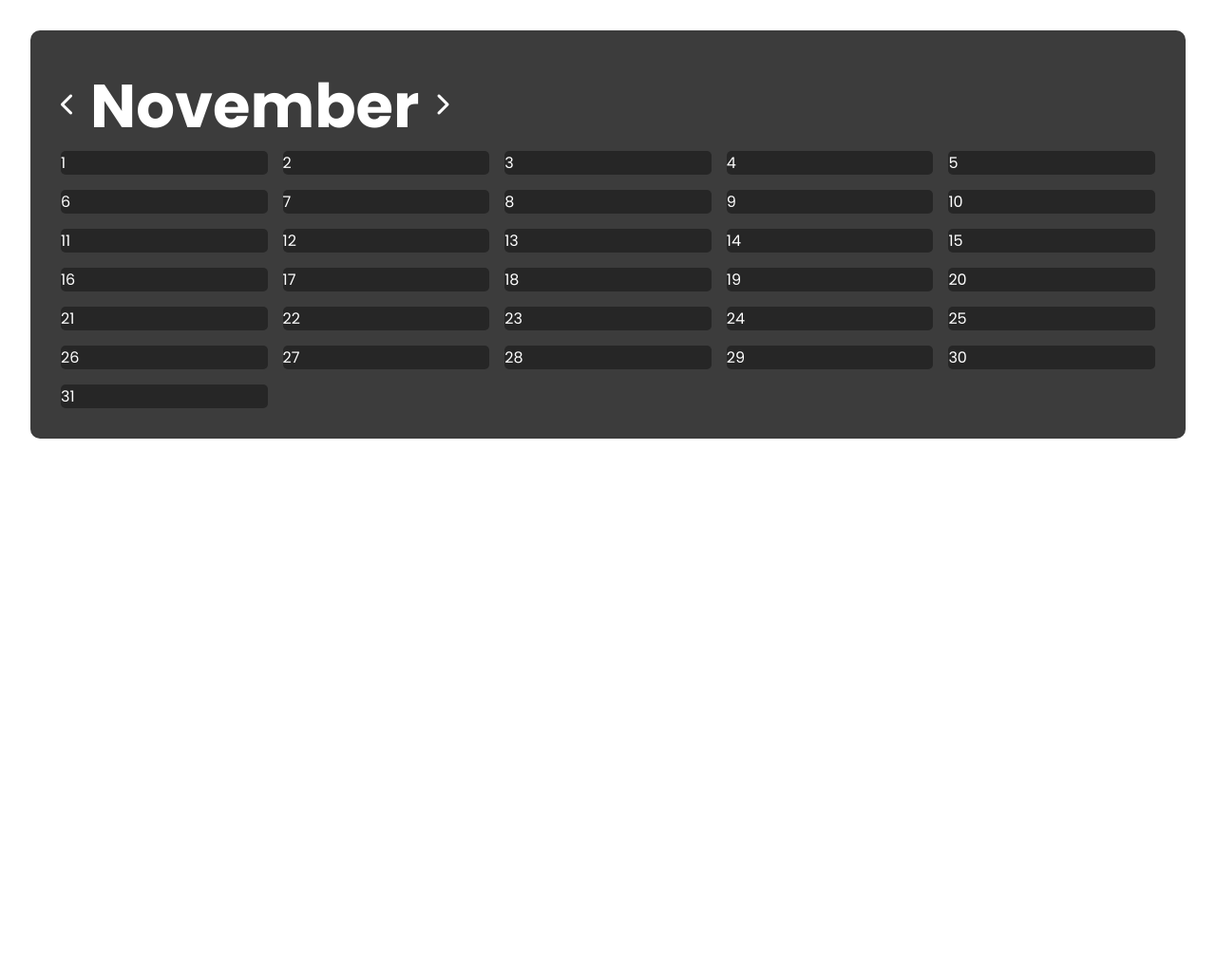
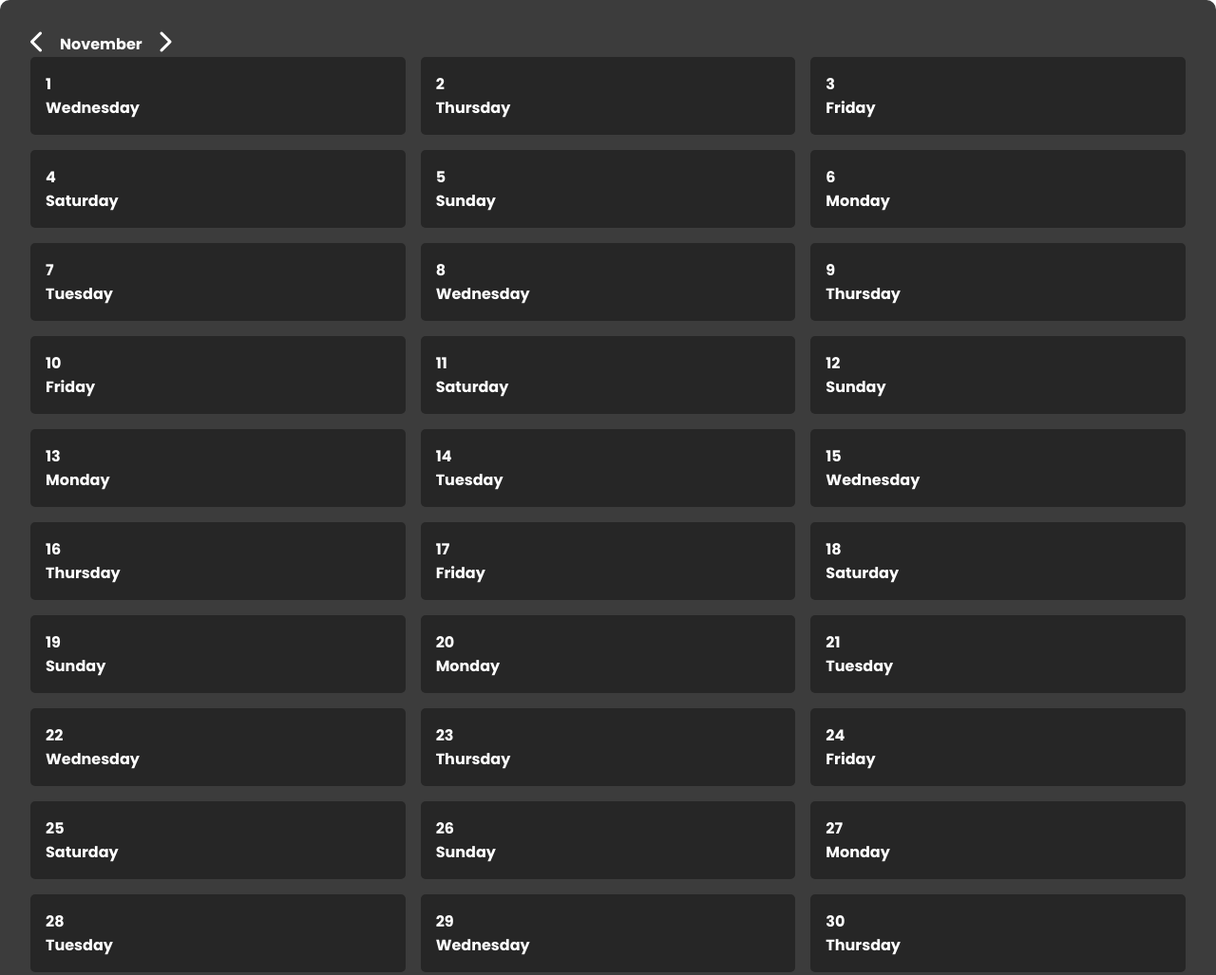
Before and after one commit to jolley34/calender-cypress-project, a website: page public/index.html in a window 1280 px wide. Shown: the top 1027 px of the page at 95% size. Before the commit the page ends 800 px from the top, so only its background shows below. Drawn offline with Linux system fonts and the light colour scheme.

Commit message:
fixed_weekdays_months

```diff
--- a/public/main.js
+++ b/public/main.js
@@ -1,45 +1,68 @@
 window.addEventListener("DOMContentLoaded", main);
 
 const monthNames = [
-  "January",
-  "February",
-  "March",
-  "April",
-  "May",
-  "June",
-  "July",
-  "August",
-  "September",
-  "October",
-  "November",
-  "December",
+  "January", "February", "March", "April", "May", "June",
+  "July", "August", "September", "October", "November", "December"
+];
+const dayNames = [
+  "Sunday", "Monday", "Tuesday", "Wednesday", "Thursday", "Friday", "Saturday"
 ];
 
-const date = new Date();
-const monthNow = date.getMonth();
-console.log(monthNames[monthNow]);
+let currentMonthIndex = new Date().getMonth();
 
 function main() {
-  console.log("Hi students!");
-  // Init today view
-  // Init todos list
-  // Init calendar
+  updateCalendarDays();
+
+  const monthElement = document.querySelector(".month");
+  monthElement.textContent = `${monthNames[currentMonthIndex]}`;
+
+  const prevMonthIcon = document.querySelector(".prev-month");
+  const nextMonthIcon = document.querySelector(".next-month");
+
+  prevMonthIcon.addEventListener("click", showPreviousMonth);
+  nextMonthIcon.addEventListener("click", showNextMonth);
+}
+
+function updateCalendarDays() {
   const calendar = document.querySelector(".app-calendar");
+  calendar.innerHTML = "";
 
-  // Hämta dagarna
-  for (let day = 1; day <= 31; day++) {
-    // Skapar grid-card elementet
+  const daysInMonth = new Date(
+    new Date().getFullYear(),
+    currentMonthIndex + 1,
+    0
+  ).getDate();
+
+  for (let day = 1; day <= daysInMonth; day++) {
+    const currentDate = new Date(new Date().getFullYear(), currentMonthIndex, day);
     const dayCard = document.createElement("div");
-    // Skapar klassnamnet på grid-card elementet
     dayCard.classList.add("day-card");
-    // appendar in dag funktioner in i dayCard Diven
-    dayCard.textContent = `${day}`;
+
+    const dayNumber = document.createElement("h1");
+    dayNumber.textContent = `${day}`;
+    dayCard.appendChild(dayNumber);
+
+    const dayOfWeek = document.createElement("h1");
+    dayOfWeek.textContent = `${dayNames[currentDate.getDay()]}`;
+    dayCard.appendChild(dayOfWeek);
+
     calendar.append(dayCard);
   }
+}
 
-  const monthContainer = document.querySelector(".month");
-  const monthElement = document.createElement("h1");
-  monthElement.classList.add("month");
-  monthElement.textContent = `${monthNames[monthNow]}`;
-  monthContainer.append(monthElement);
+function showPreviousMonth() {
+  currentMonthIndex = (currentMonthIndex - 1 + 12) % 12;
+  updateDisplayedMonth();
+  updateCalendarDays();
 }
+
+function showNextMonth() {
+  currentMonthIndex = (currentMonthIndex + 1) % 12;
+  updateDisplayedMonth();
+  updateCalendarDays();
+}
+
+function updateDisplayedMonth() {
+  const monthElement = document.querySelector(".month");
+  monthElement.textContent = `${monthNames[currentMonthIndex]}`;
+}
--- a/public/style.css
+++ b/public/style.css
@@ -1,5 +1,4 @@
 @import url('https://fonts.googleapis.com/css2?family=Poppins:wght@200;300;400;500;600;700;900&display=swap');
-
 
 * {
     margin: 0;
@@ -9,24 +8,31 @@
 body {
     font-family: 'Poppins', sans-serif;
     color: white;
+    width: 100vw;
+    height: 100vh;
+}
+
+h1 {
+    font-size: 1rem;
 }
 
 .day-card {
+    padding: 1rem;
     border-radius: 5px;
     background-color: rgb(38, 38, 38);
+    cursor: pointer;
 }
 
 .calendar-container {
     padding: 2rem;
     border-radius: 10px;
     background-color: rgb(60, 60, 60);
-    margin: 2rem;
 }
 
 .app-calendar {
     gap: 1rem;
     display: grid;
-    grid-template-columns: repeat(auto-fill, minmax(200px, 4fr));
+    grid-template-columns: repeat(auto-fill, minmax(300px, 4fr));
 }
 
 i {
```
